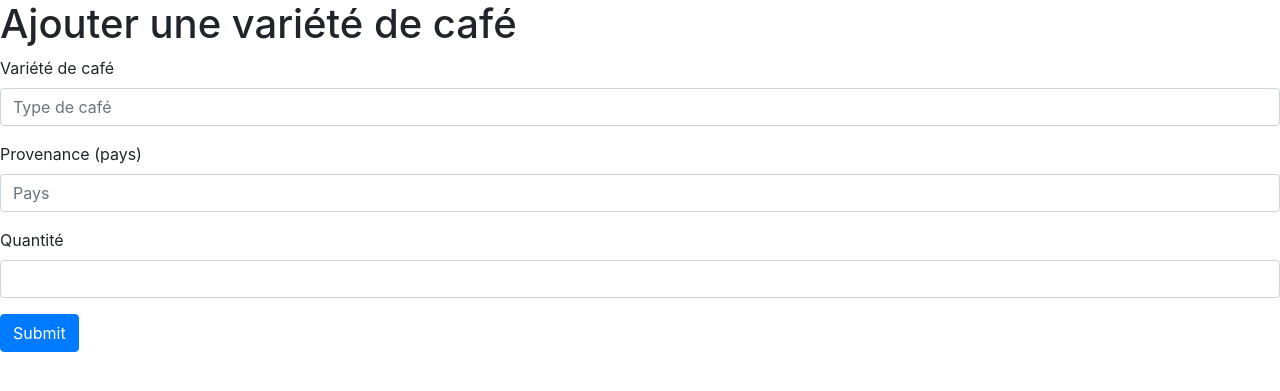
After one commit to zlezero/24h2019Web, a PHP site: page /ajout_cafe.php in a window 1280 px wide. The commit adds this page. Shown: the top 391 px of the page. Run offline with PHP 8.4, Linux system fonts and the light colour scheme; some libraries are stand-ins or nearby versions.

Commit message:
Add cafe form + bd query

```diff
--- /dev/null
+++ b/ajout_cafe.php
@@ -0,0 +1,19 @@
+<?php require_once("include/header.php"); ?>
+
+<h1>Ajouter une variété de café</h1>
+
+<form action="add_cafe.php" method="POST">
+  <div class="form-group">
+    <label for="type_cafe">Variété de café</label>
+    <input type="text" name="type_cafe" class="form-control" aria-describedby="emailHelp" placeholder="Type de café">
+  </div>
+  <div class="form-group">
+    <label for="pays_provenance">Provenance (pays)</label>
+    <input type="text" name="pays_provenance" class="form-control" placeholder="Pays">
+  </div>
+  <div class="form-group">
+  	<label for="quantity">Quantité</label>
+    <input type="number" class="form-control" name="quantity">
+  </div>
+  <button type="submit" class="btn btn-primary">Submit</button>
+</form>
--- a/include/conf.php
+++ b/include/conf.php
@@ -1,5 +1,5 @@
 <?php
 
-$bddConn = new BDDApi("localhost", "EquipeVelizy2", "user1", "user1");
+$bddConn = new BDDApi("localhost", "EquipeVelizy2", "root", "");
 
 ?>
```
Also changed, not shown: add_cafe.php (added, +26 -0 lines).
